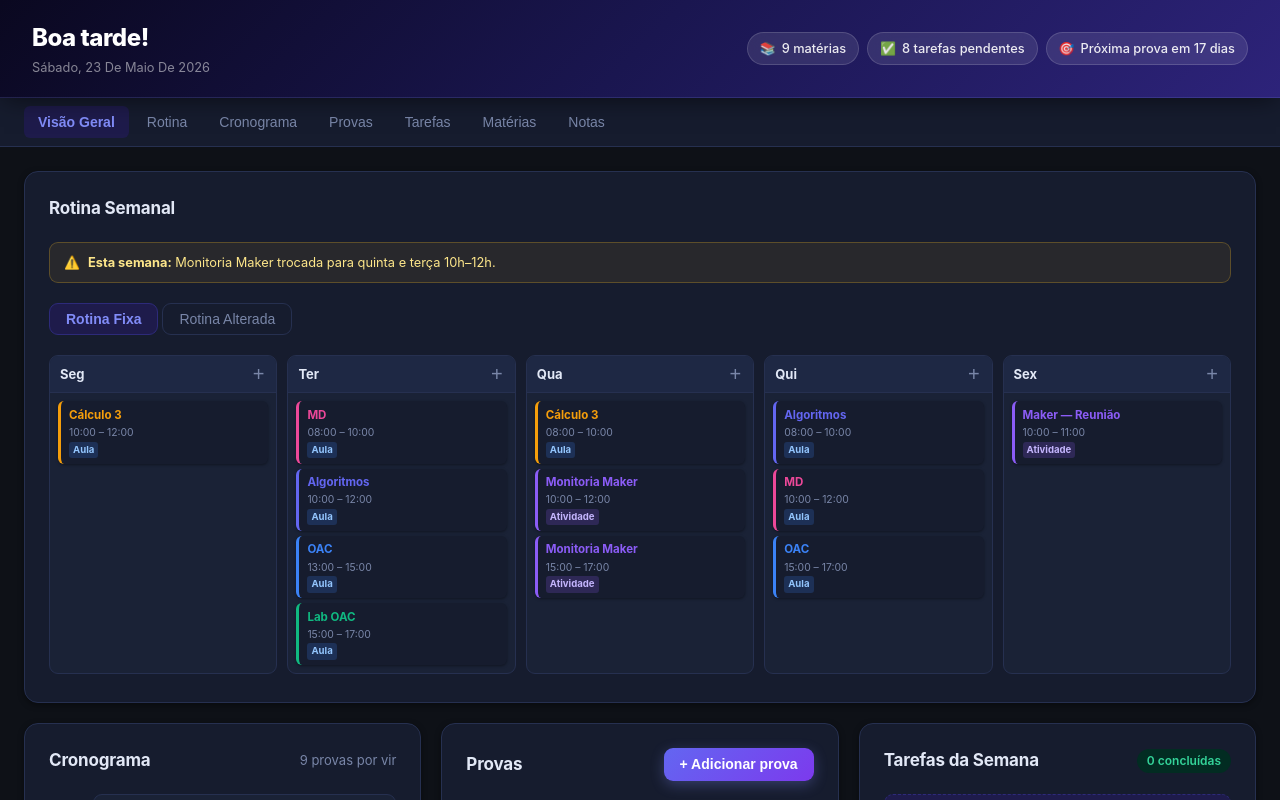
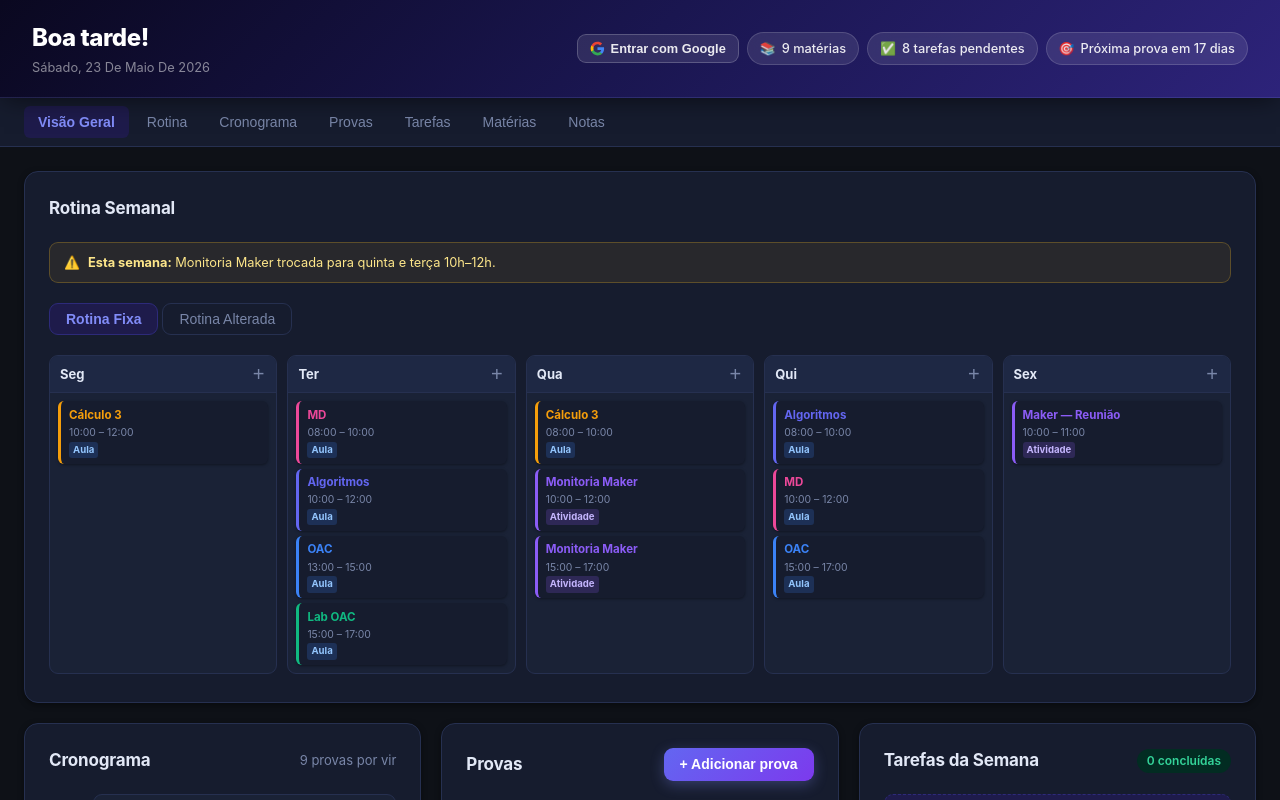
Before and after one commit to zlucasd/MeuDashboard, a React (Vite) app: page / in a window 1280 px wide. Shown: the top 800 px of the page. Built offline with nearby package versions, Linux system fonts and the light colour scheme.

Commit message:
Add Firebase cloud sync + Google Sign-In for all data

```diff
--- a/package.json
+++ b/package.json
@@ -9,6 +9,7 @@
     "deploy": "npm run build && gh-pages -d dist"
   },
   "dependencies": {
+    "firebase": "^12.13.0",
     "react": "^18.3.1",
     "react-dom": "^18.3.1"
   },
--- a/src/App.css
+++ b/src/App.css
@@ -524,6 +524,29 @@ select.form-input { cursor: pointer; }
   .overview-grid > :first-child { grid-column: 1 / -1; }
 }
 
+/* ── Auth ── */
+.auth-area {
+  display: flex; align-items: center; gap: 0.5rem;
+}
+.auth-avatar {
+  width: 28px; height: 28px; border-radius: 50%;
+  border: 2px solid rgba(255,255,255,0.2);
+  object-fit: cover;
+}
+.auth-name {
+  font-size: 0.8rem; color: rgba(255,255,255,0.8); font-weight: 500; white-space: nowrap;
+}
+.auth-signin-btn {
+  background: rgba(255,255,255,0.1);
+  color: rgba(255,255,255,0.9);
+  border: 1px solid rgba(255,255,255,0.2);
+  padding: 0.35rem 0.75rem;
+  font-size: 0.8rem;
+  gap: 0.375rem;
+  border-radius: var(--radius-sm);
+}
+.auth-signin-btn:hover { background: rgba(255,255,255,0.18); }
+
 /* ── Bottom Navigation (mobile only) ── */
 .bottom-nav {
   display: none;
--- a/src/App.jsx
+++ b/src/App.jsx
@@ -1,6 +1,9 @@
-import { useState } from 'react'
-import { useLocalStorage } from './hooks/useLocalStorage'
+import { useState, useEffect } from 'react'
+import { onAuthStateChanged } from 'firebase/auth'
+import { auth } from './firebase'
+import { useCloudSync } from './hooks/useCloudSync'
 import { Header } from './components/Header'
+import { AuthButton } from './components/AuthButton'
 import { ExamsSection } from './components/ExamsSection'
 import { WeeklyTasks } from './components/WeeklyTasks'
 import { SubjectsSection } from './components/SubjectsSection'
@@ -21,14 +24,26 @@ const TABS = [
 ]
 
 export default function App() {
-  const [exams, setExams] = useLocalStorage('dashboard-exams', defaultExams)
-  const [tasks, setTasks] = useLocalStorage('dashboard-tasks', defaultTasks)
-  const [subjects, setSubjects] = useLocalStorage('dashboard-subjects', defaultSubjects)
+  const [user, setUser] = useState(undefined) // undefined = loading, null = not signed in
   const [tab, setTab] = useState('overview')
+
+  useEffect(() => {
+    if (!auth) { setUser(null); return }
+    const unsub = onAuthStateChanged(auth, (u) => setUser(u ?? null))
+    return unsub
+  }, [])
+
+  const userId = user?.uid ?? null
+
+  const [exams, setExams] = useCloudSync(userId, 'exams', defaultExams)
+  const [tasks, setTasks] = useCloudSync(userId, 'tasks', defaultTasks)
+  const [subjects, setSubjects] = useCloudSync(userId, 'subjects', defaultSubjects)
 
   return (
     <div className="app">
-      <Header exams={exams} tasks={tasks} subjects={subjects} />
+      <Header exams={exams} tasks={tasks} subjects={subjects}>
+        <AuthButton user={user || null} />
+      </Header>
 
       <nav className="tab-nav">
         {TABS.map(t => (
@@ -45,19 +60,19 @@ export default function App() {
       <main className="main">
         {tab === 'overview' && (
           <div className="overview-grid">
-            <RotinaSemanal />
+            <RotinaSemanal userId={userId} />
             <CronogramaSection exams={exams} />
             <ExamsSection exams={exams} setExams={setExams} />
             <WeeklyTasks tasks={tasks} setTasks={setTasks} subjects={subjects} />
             <SubjectsSection subjects={subjects} setSubjects={setSubjects} />
           </div>
         )}
-        {tab === 'rotina' && <RotinaSemanal />}
+        {tab === 'rotina' && <RotinaSemanal userId={userId} />}
         {tab === 'cronograma' && <CronogramaSection exams={exams} />}
         {tab === 'exams' && <ExamsSection exams={exams} setExams={setExams} />}
         {tab === 'tasks' && <WeeklyTasks tasks={tasks} setTasks={setTasks} subjects={subjects} />}
         {tab === 'subjects' && <SubjectsSection subjects={subjects} setSubjects={setSubjects} />}
-        {tab === 'notas' && <NotasSection subjects={subjects} />}
+        {tab === 'notas' && <NotasSection subjects={subjects} userId={userId} />}
       </main>
 
       <BottomNav activeTab={tab} onTabChange={setTab} />
--- /dev/null
+++ b/src/components/AuthButton.jsx
@@ -0,0 +1,29 @@
+import { signInWithPopup, signOut } from 'firebase/auth'
+import { auth, googleProvider } from '../firebase'
+
+export function AuthButton({ user }) {
+  const handleSignIn = () => { if (auth) signInWithPopup(auth, googleProvider).catch(console.error) }
+  const handleSignOut = () => signOut(auth)
+
+  if (user) {
+    return (
+      <div className="auth-area">
+        {user.photoURL && <img src={user.photoURL} alt="" className="auth-avatar" referrerPolicy="no-referrer" />}
+        <span className="auth-name">{user.displayName?.split(' ')[0]}</span>
+        <button className="btn btn-ghost btn-sm" onClick={handleSignOut}>Sair</button>
+      </div>
+    )
+  }
+
+  return (
+    <button className="btn auth-signin-btn" onClick={handleSignIn}>
+      <svg width="15" height="15" viewBox="0 0 24 24" fill="currentColor">
+        <path d="M22.56 12.25c0-.78-.07-1.53-.2-2.25H12v4.26h5.92c-.26 1.37-1.04 2.53-2.21 3.31v2.77h3.57c2.08-1.92 3.28-4.74 3.28-8.09z" fill="#4285F4"/>
+        <path d="M12 23c2.97 0 5.46-.98 7.28-2.66l-3.57-2.77c-.98.66-2.23 1.06-3.71 1.06-2.86 0-5.29-1.93-6.16-4.53H2.18v2.84C3.99 20.53 7.7 23 12 23z" fill="#34A853"/>
+        <path d="M5.84 14.09c-.22-.66-.35-1.36-.35-2.09s.13-1.43.35-2.09V7.07H2.18C1.43 8.55 1 10.22 1 12s.43 3.45 1.18 4.93l2.85-2.22.81-.62z" fill="#FBBC05"/>
+        <path d="M12 5.38c1.62 0 3.06.56 4.21 1.64l3.15-3.15C17.45 2.09 14.97 1 12 1 7.7 1 3.99 3.47 2.18 7.07l3.66 2.84c.87-2.6 3.3-4.53 6.16-4.53z" fill="#EA4335"/>
+      </svg>
+      Entrar com Google
+    </button>
+  )
+}
--- a/src/components/Header.jsx
+++ b/src/components/Header.jsx
@@ -1,4 +1,4 @@
-export function Header({ exams, tasks, subjects }) {
+export function Header({ exams, tasks, subjects, children }) {
   const now = new Date()
   const hour = now.getHours()
   const greeting = hour < 12 ? 'Bom dia' : hour < 18 ? 'Boa tarde' : 'Boa noite'
@@ -27,6 +27,7 @@ export function Header({ exams, tasks, subjects }) {
         <p className="header-date">{dateStr}</p>
       </div>
       <div className="header-stats">
+        {children}
         <div className="stat-chip">
           <span className="stat-icon">📚</span>
           <span>{subjects.length} matéria{subjects.length !== 1 ? 's' : ''}</span>
--- a/src/components/NotasSection.jsx
+++ b/src/components/NotasSection.jsx
@@ -1,5 +1,5 @@
 import { useState, useEffect, useRef } from 'react'
-import { useLocalStorage } from '../hooks/useLocalStorage'
+import { useCloudSync } from '../hooks/useCloudSync'
 
 const SUB_TABS = [
   { id: 'notes', label: 'Anotações' },
@@ -168,8 +168,8 @@ function ContentTab({ data, onChange }) {
 }
 
 /* ── Main ── */
-export function NotasSection({ subjects }) {
-  const [notasData, setNotasData] = useLocalStorage('dashboard-notas', {})
+export function NotasSection({ subjects, userId }) {
+  const [notasData, setNotasData] = useCloudSync(userId, 'notas', {})
   const [selectedId, setSelectedId] = useState(subjects[0]?.id ?? null)
   const [activeTab, setActiveTab] = useState('notes')
   const [saveStatus, setSaveStatus] = useState('saved') // 'saving' | 'saved'
--- a/src/components/RotinaSemanal.jsx
+++ b/src/components/RotinaSemanal.jsx
@@ -1,5 +1,5 @@
 import { useState } from 'react'
-import { useLocalStorage } from '../hooks/useLocalStorage'
+import { useCloudSync } from '../hooks/useCloudSync'
 import { defaultRotina } from '../data/defaultData'
 
 const DAYS = [
@@ -135,9 +135,9 @@ function DayCard({ day, date, recurringEvents, sporadicEvents, isToday, onDelete
   )
 }
 
-export function RotinaSemanal() {
-  const [rotina, setRotina] = useLocalStorage('dashboard-rotina', defaultRotina)
-  const [sporadic, setSporadic] = useLocalStorage('dashboard-sporadic', [])
+export function RotinaSemanal({ userId }) {
+  const [rotina, setRotina] = useCloudSync(userId, 'rotina', defaultRotina)
+  const [sporadic, setSporadic] = useCloudSync(userId, 'sporadic', [])
   const [tab, setTab] = useState('fixa')
   const [weekOffset, setWeekOffset] = useState(0)
   const [addingDay, setAddingDay] = useState(null) // { dayId, dayDate, isSporadic }
--- /dev/null
+++ b/src/firebase.js
@@ -0,0 +1,20 @@
+import { initializeApp } from 'firebase/app'
+import { getFirestore } from 'firebase/firestore'
+import { getAuth, GoogleAuthProvider } from 'firebase/auth'
+
+// Paste your Firebase config here after creating the project
+const firebaseConfig = {
+  apiKey: "REPLACE_ME",
+  authDomain: "REPLACE_ME",
+  projectId: "REPLACE_ME",
+  storageBucket: "REPLACE_ME",
+  messagingSenderId: "REPLACE_ME",
+  appId: "REPLACE_ME",
+}
+
+const isConfigured = !Object.values(firebaseConfig).includes("REPLACE_ME")
+
+export const app = isConfigured ? initializeApp(firebaseConfig) : null
+export const db = isConfigured ? getFirestore(app) : null
+export const auth = isConfigured ? getAuth(app) : null
+export const googleProvider = new GoogleAuthProvider()
--- /dev/null
+++ b/src/hooks/useCloudSync.js
@@ -0,0 +1,59 @@
+import { useState, useEffect, useRef } from 'react'
+import { doc, onSnapshot, setDoc } from 'firebase/firestore'
+import { db } from '../firebase'
+
+// Syncs a value to Firestore when userId is present, otherwise uses localStorage only.
+// On first sign-in, migrates existing localStorage data to Firestore automatically.
+export function useCloudSync(userId, key, initialValue) {
+  const lsKey = `dashboard-${key}`
+
+  const [value, setValue] = useState(() => {
+    try {
+      const item = window.localStorage.getItem(lsKey)
+      return item ? JSON.parse(item) : initialValue
+    } catch { return initialValue }
+  })
+
+  const unsubRef = useRef(null)
+  const mountedRef = useRef(true)
+
+  useEffect(() => {
+    mountedRef.current = true
+
+    if (!userId || !db) {
+      if (unsubRef.current) { unsubRef.current(); unsubRef.current = null }
+      return
+    }
+
+    const docRef = doc(db, 'users', userId, 'dashboard', key)
+
+    unsubRef.current = onSnapshot(docRef, (snap) => {
+      if (!mountedRef.current) return
+      if (snap.exists()) {
+        const remote = snap.data().value
+        setValue(remote)
+        try { window.localStorage.setItem(lsKey, JSON.stringify(remote)) } catch {}
+      } else {
+        // First time this user has this key — migrate from localStorage
+        const local = (() => { try { const i = window.localStorage.getItem(lsKey); return i ? JSON.parse(i) : null } catch { return null } })()
+        setDoc(docRef, { value: local ?? initialValue })
+      }
+    })
+
+    return () => {
+      mountedRef.current = false
+      if (unsubRef.current) { unsubRef.current(); unsubRef.current = null }
+    }
+  }, [userId, key])
+
+  const update = (newValue) => {
+    const v = typeof newValue === 'function' ? newValue(value) : newValue
+    setValue(v)
+    try { window.localStorage.setItem(lsKey, JSON.stringify(v)) } catch {}
+    if (userId && db) {
+      setDoc(doc(db, 'users', userId, 'dashboard', key), { value: v })
+    }
+  }
+
+  return [value, update]
+}
```
Also changed, not shown: 1 other file (tests, documents, lock files or other folders).
